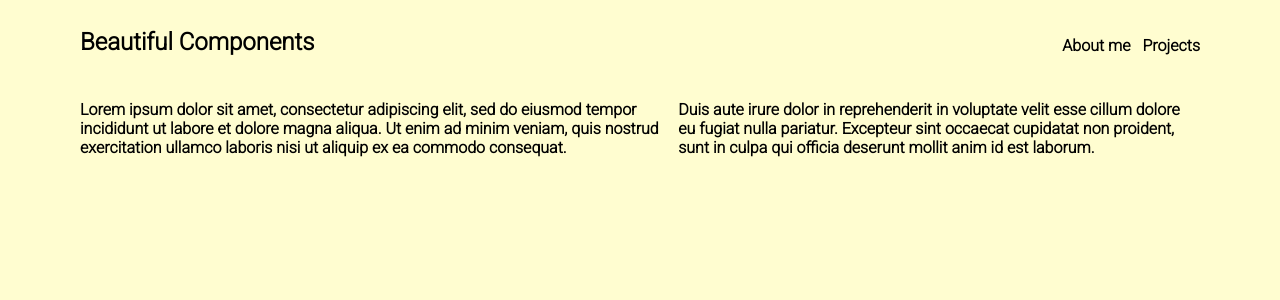
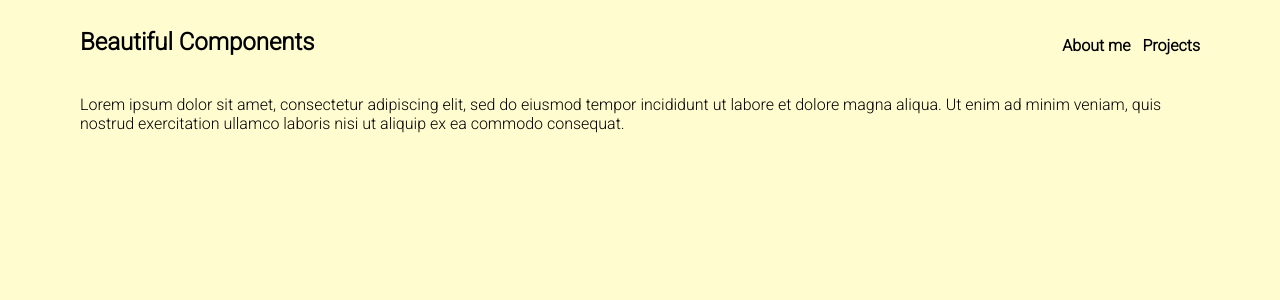
Before and after one commit to Mongark/beautiful-components, a React (Vite) app: page / in a window 1280 px wide. Shown: the top 300 px of the page. Built offline with nearby package versions, Linux system fonts and the light colour scheme.

Commit message:
Added markdown support

```diff
--- a/package.json
+++ b/package.json
@@ -11,7 +11,8 @@
   },
   "dependencies": {
     "react": "^18.2.0",
-    "react-dom": "^18.2.0"
+    "react-dom": "^18.2.0",
+    "react-markdown": "^8.0.7"
   },
   "devDependencies": {
     "@types/react": "^18.0.28",
--- a/src/App.jsx
+++ b/src/App.jsx
@@ -1,6 +1,13 @@
 import './App.css';
 
+import ReactMarkdown from 'react-markdown';
+
 function App() {
+    const sample_texts = [
+        "Lorem ipsum dolor sit amet, consectetur adipiscing elit, sed do eiusmod tempor incididunt ut labore et dolore magna aliqua. Ut enim ad minim veniam, quis nostrud exercitation ullamco laboris nisi ut aliquip ex ea commodo consequat.",
+        "Duis aute irure dolor in reprehenderit in voluptate velit esse cillum dolore eu fugiat nulla pariatur. Excepteur sint occaecat cupidatat non proident, sunt in culpa qui officia deserunt mollit anim id est laborum.",
+    ];
+
     return (
         <div className='App' >
             <nav className='AppNavbar'>
@@ -27,13 +34,9 @@ function App() {
 
 
             <div className='AppPage'>
-                <h4>
-                    Lorem ipsum dolor sit amet, consectetur adipiscing elit, sed do eiusmod tempor incididunt ut labore et dolore magna aliqua. Ut enim ad minim veniam, quis nostrud exercitation ullamco laboris nisi ut aliquip ex ea commodo consequat.
-                </h4>
-
-                <h4>
-                    Duis aute irure dolor in reprehenderit in voluptate velit esse cillum dolore eu fugiat nulla pariatur. Excepteur sint occaecat cupidatat non proident, sunt in culpa qui officia deserunt mollit anim id est laborum.
-                </h4>
+                <ReactMarkdown>
+                    {sample_texts[0]}
+                </ReactMarkdown>
             </div>
         </div>
     )
```
Also changed, not shown: 1 other file (tests, documents, lock files or other folders).
